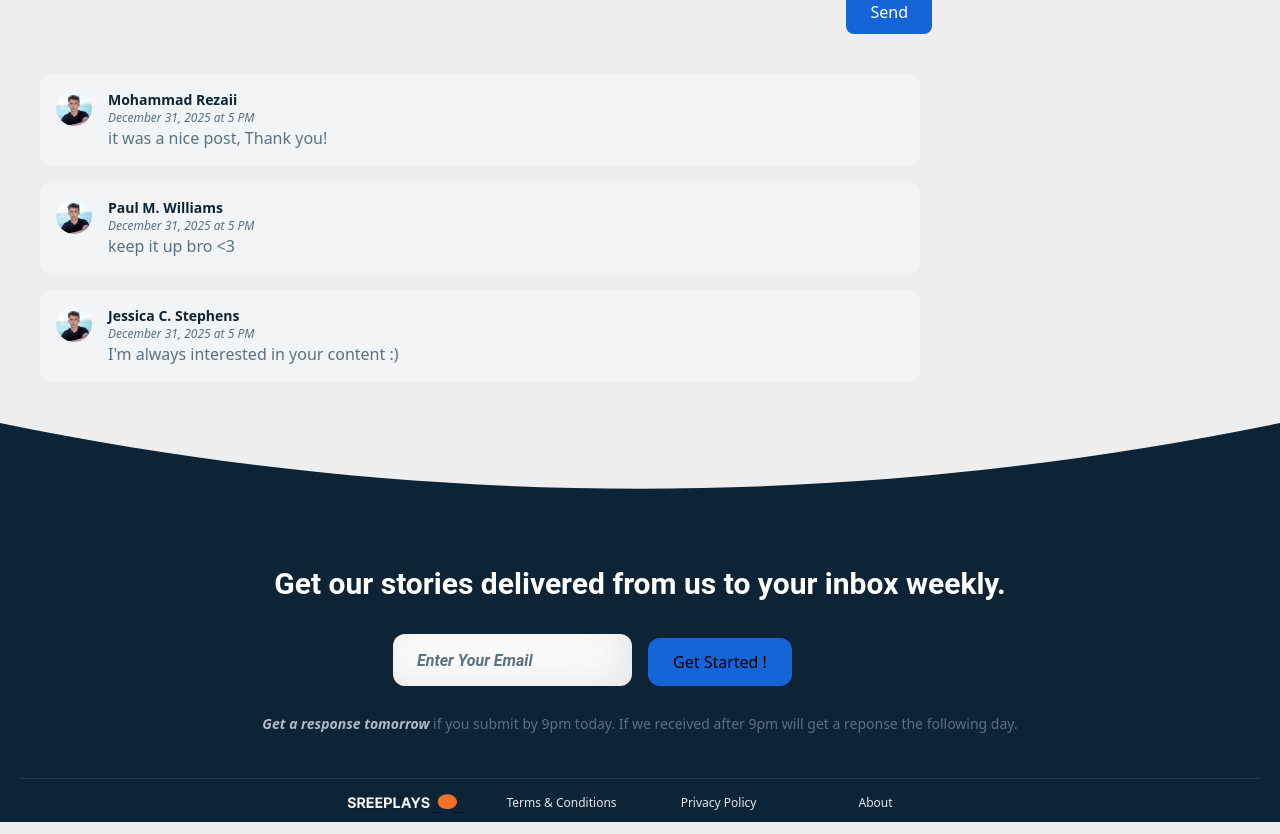
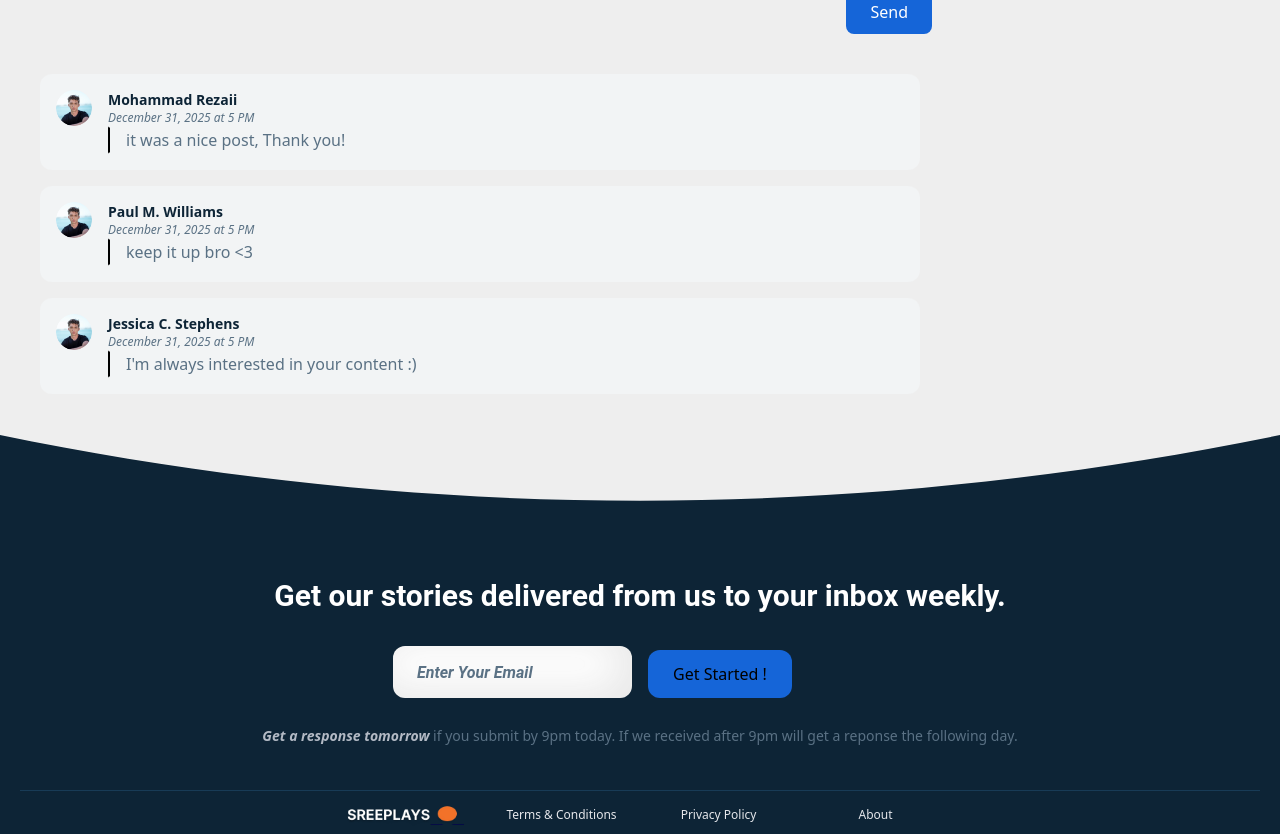
Before and after one commit to Sreeplays/BlogApp, a React (Create React App) app: page /blog/1 in a window 1280 px wide. Shown: the part 965-1799 px from the top of the page. Built offline with nearby package versions, Linux system fonts and the light colour scheme.

Commit message:
Added some custom designs to the comment

```diff
--- a/src/components/Comments-Comp/COMMENTS.jsx
+++ b/src/components/Comments-Comp/COMMENTS.jsx
@@ -15,7 +15,7 @@ const COMMENTS = ({comment}) => {
             hour: 'numeric',
           })}
         </span>
-        <p className='text-dark-light font-sm font-light '>{comment.des}</p>
+        <p className='text-dark-light font-sm font-light border-2 border-l-black border-r-transparent border-t-transparent border-b-transparent pl-4 rounded-sm'>{comment.des}</p>
       </div>
     </div>
   )
```
